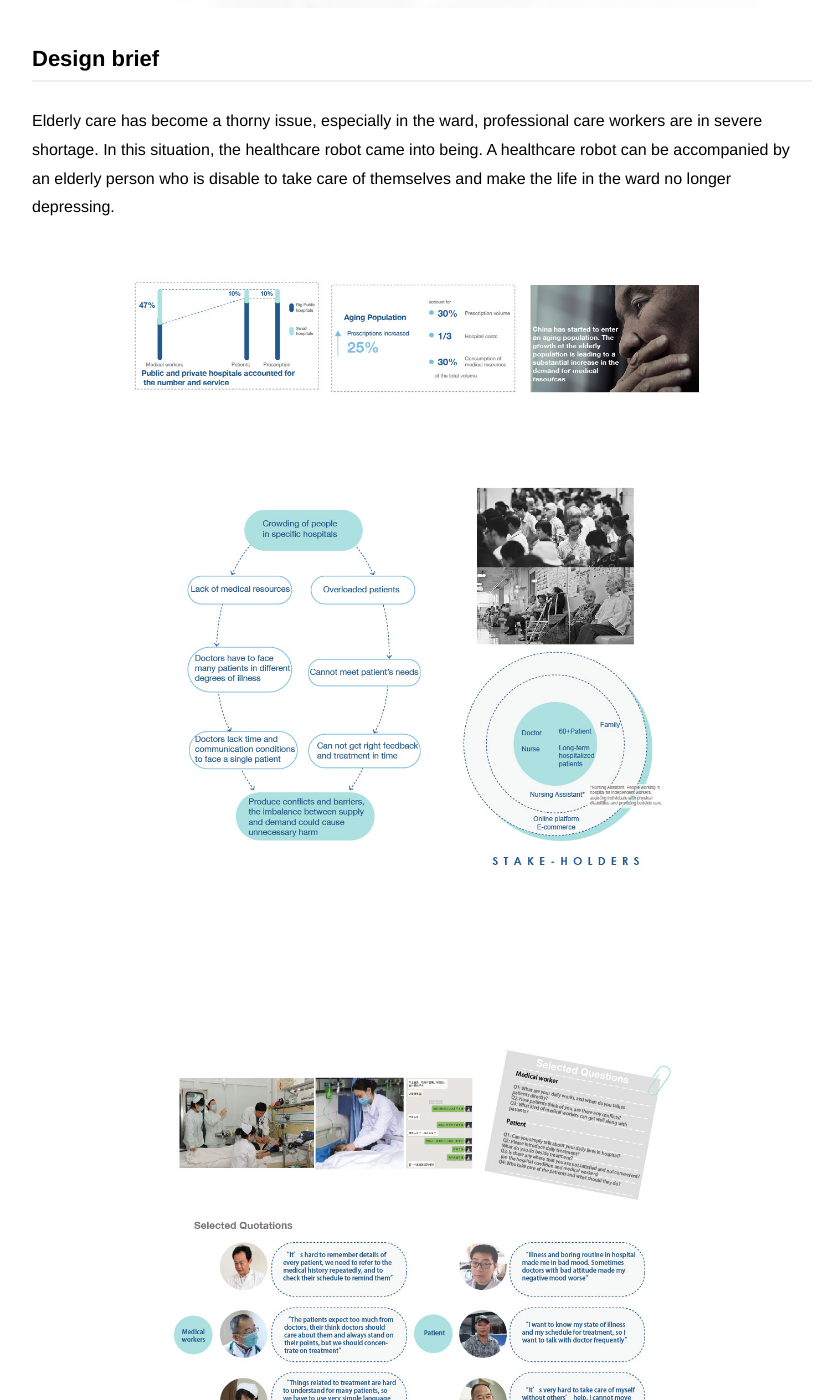
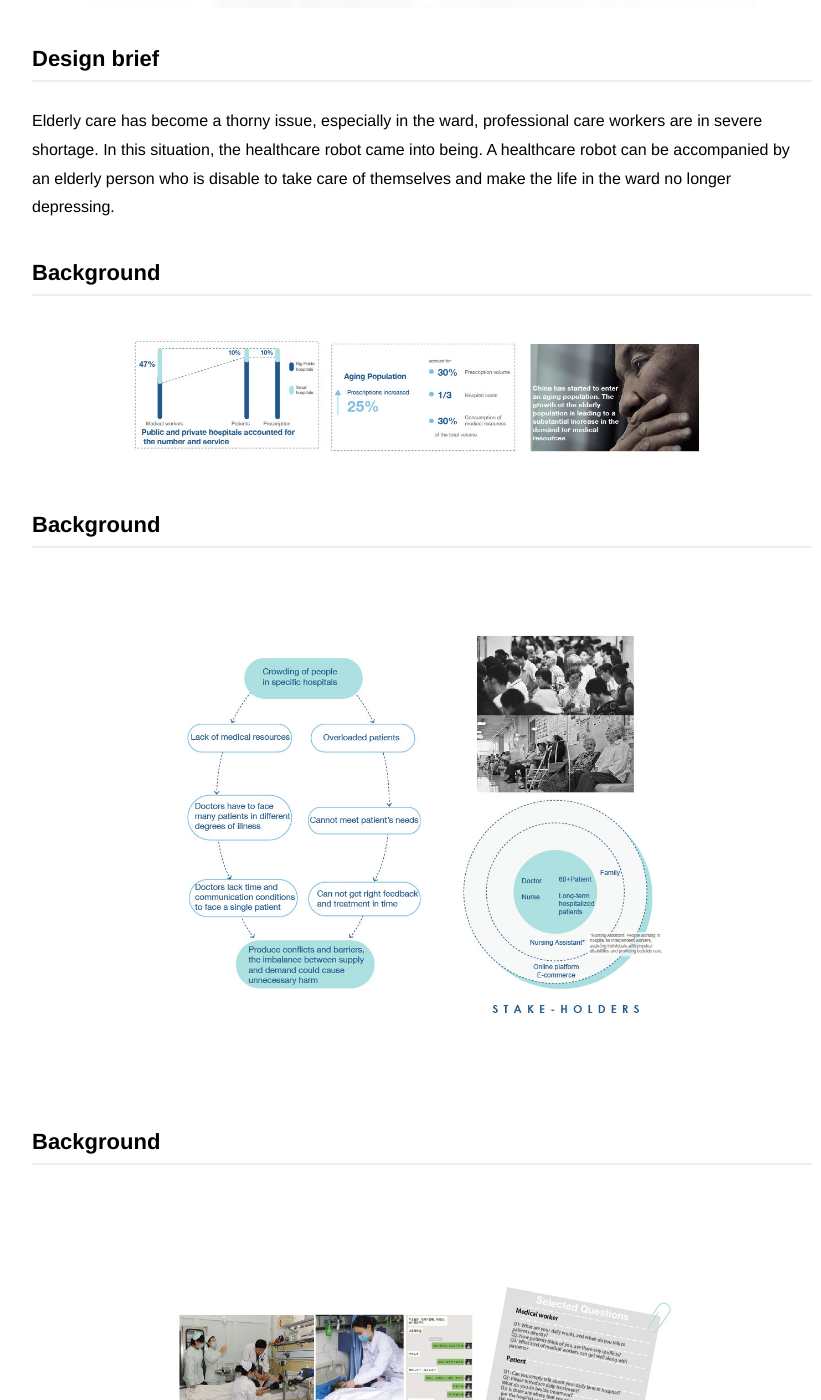
Before and after one commit to yuanyuanhu96/Potfolio-Archive, a Jekyll site: the page built from _posts/2011-12-18-Hua-Xiao-Tuo.md, in a window 1280 px wide and 1400 px high, scrolled down 711 px. Shown: the whole window, without its empty margins (218-1039 px from the left). Built offline with Jekyll 4.4.1, drawn with Linux system fonts in a browser that asks for light colours; some of the changed text lies outside the part shown.

Commit message:
Update 2011-12-18-Hua-Xiao-Tuo.md

```diff
--- a/_posts/2011-12-18-Hua-Xiao-Tuo.md
+++ b/_posts/2011-12-18-Hua-Xiao-Tuo.md
@@ -9,20 +9,33 @@ description: Elderly care has become a thorny issue, especially in the ward, pro
 
 Elderly care has become a thorny issue, especially in the ward, professional care workers are in severe shortage. In this situation, the healthcare robot came into being.
 A healthcare robot can be accompanied by an elderly person who is disable to take care of themselves and make the life in the ward no longer depressing.
-
+## Background
 ![Git Bash](/images/HXT-image/HXT-image-02.jpg)
+## Background
 ![Git Bash](/images/HXT-image/HXT-image-03.jpg)
+## Background
 ![Git Bash](/images/HXT-image/HXT-image-04.jpg)
+## Background
 ![Git Bash](/images/HXT-image/HXT-image-05.jpg)
+## Background
 ![Git Bash](/images/HXT-image/HXT-image-06.jpg)
+## Background
 ![Git Bash](/images/HXT-image/HXT-image-07.jpg)
+## Background
 ![Git Bash](/images/HXT-image/HXT-image-08.jpg)
+## Background
 ![Git Bash](/images/HXT-image/HXT-image-09.jpg)
+## Background
 ![Git Bash](/images/HXT-image/HXT-image-10.jpg)
+## Background
 ![Git Bash](/images/HXT-image/HXT-image-11.jpg)
+## Background
 ![Git Bash](/images/HXT-image/HXT-image-12.jpg)
+## Background
 ![Git Bash](/images/HXT-image/HXT-image-13.jpg)
+## Background
 ![Git Bash](/images/HXT-image/HXT-image-14.jpg)
+## Background
 ![Git Bash](/images/HXT-image/HXT-image-15.jpg)
 
 * [Steve Losh][]
```
